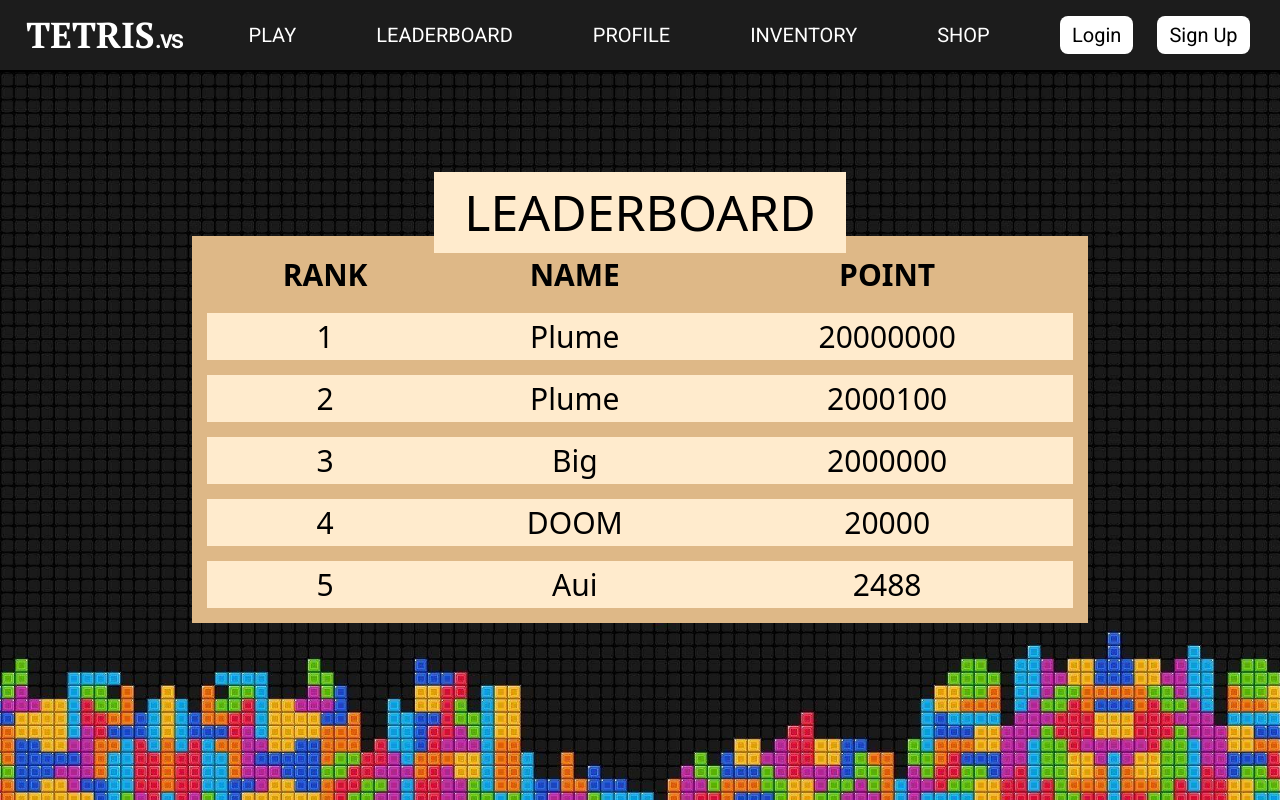
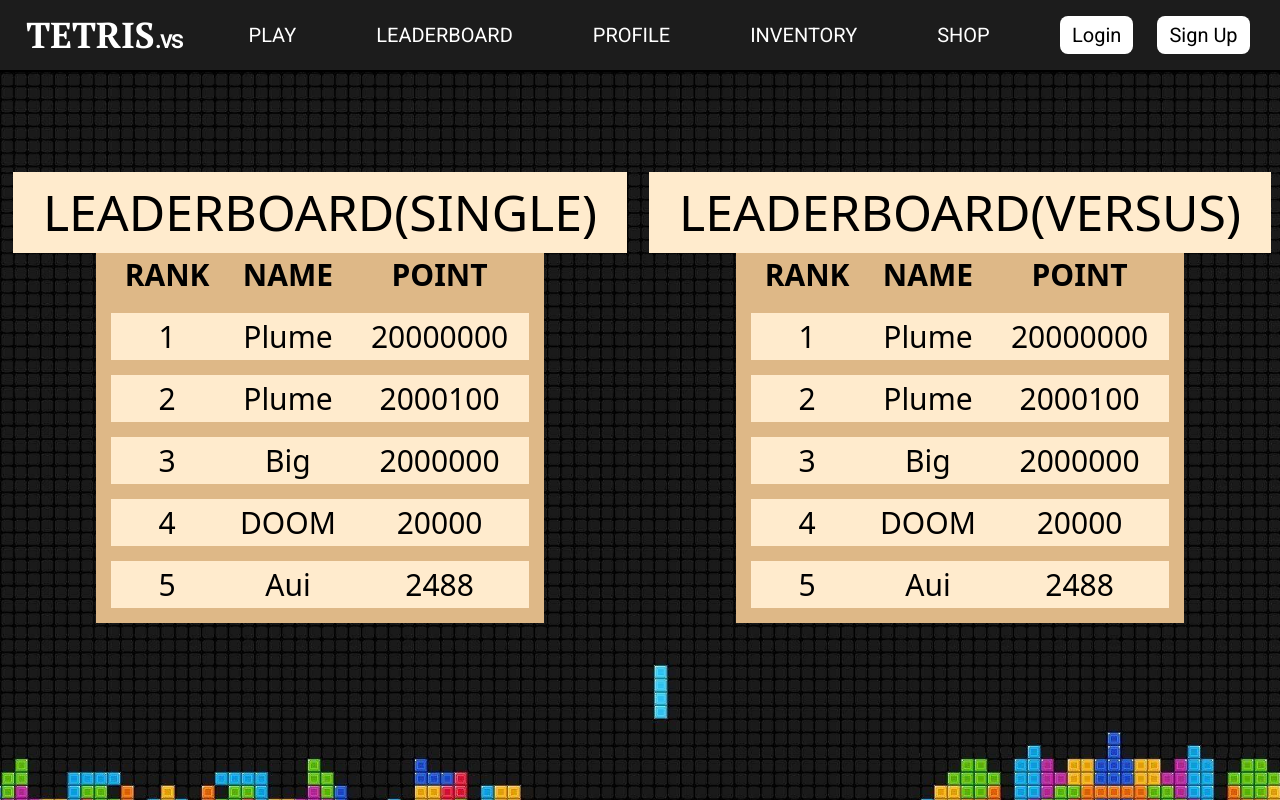
Before and after one commit to webtech-final/frontend-webtech-se-final, a Vue app: page /leaderboard in a window 1280 px wide. Shown: the top 800 px of the page. Built offline with nearby package versions, Linux system fonts and the light colour scheme.

Commit message:
split leaderboard to single-versus board

```diff
--- a/src/components/leaderboard/Leaderboard.vue
+++ b/src/components/leaderboard/Leaderboard.vue
@@ -1,7 +1,8 @@
 <template>
+    <div class="bg">
         <div class="relative pt-16">
             <div style="display: grid; grid template-columns: 100%" class="absolute top-0 mx-auto w-full">
-            <h1 class="h1">LEADERBOARD</h1>
+                <h1 class="h1">LEADERBOARD(SINGLE)</h1>
             </div>
             <div>
                 <table>
@@ -22,6 +23,32 @@
                         </tr>
                     </tbody>
                 </table>
+            </div>
+        </div>
+        <div class="relative pt-16 ">
+            <div style="display: grid; grid template-columns: 100%" class="absolute top-0 mx-auto w-full">
+                <h1 class="h1">LEADERBOARD(VERSUS)</h1>
+            </div>
+            <div>
+                <table>
+                    <thead>
+                        <tr>
+                            <th>RANK</th>
+                            <th></th>
+                            <th>NAME</th>
+                            <th>POINT</th>
+                        </tr>
+                    </thead>
+                    <tbody>
+                        <tr v-for="(info,index) in infos" :key="index">
+                            <td>{{index+1}}</td>
+                            <td>{{info.image}}</td>
+                            <td>{{info.name}}</td>
+                            <td>{{info.point}}</td>
+                        </tr>
+                    </tbody>
+                </table>
+            </div>
         </div>
     </div>
 </template>
@@ -63,6 +90,10 @@
 </script>
 
 <style lang='scss' scoped>
+.bg{
+    display: grid;
+    grid-template-columns: 50% 50%;
+}
 table,tr{
     color: black;
     margin-right: auto;
```
Lines whose indentation alone changed are shown as unchanged.
